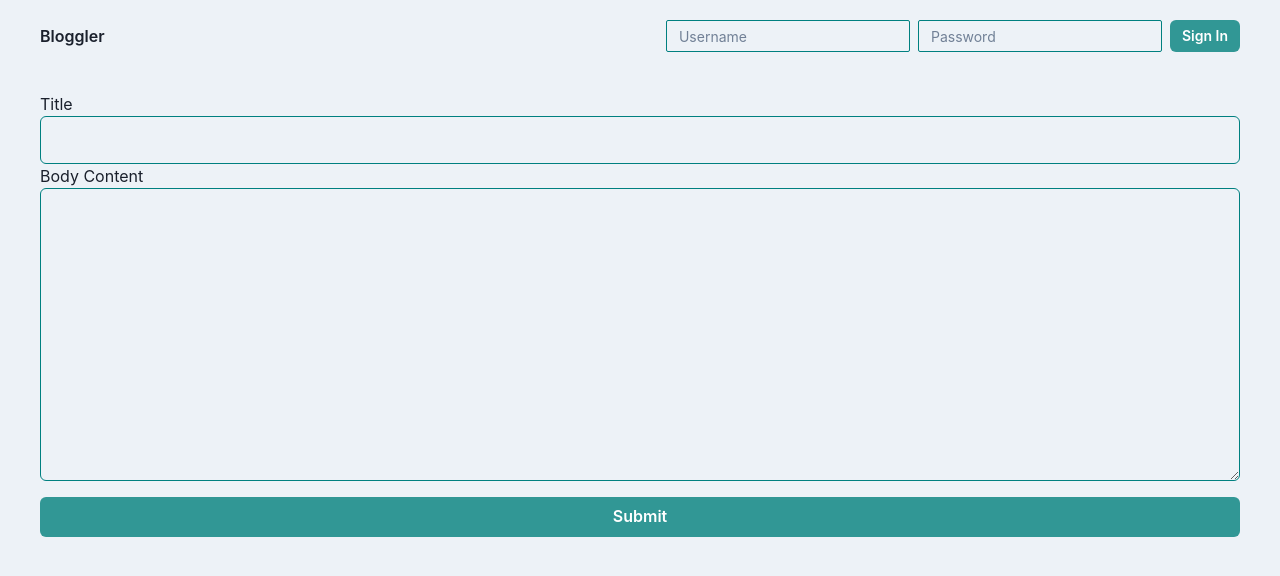
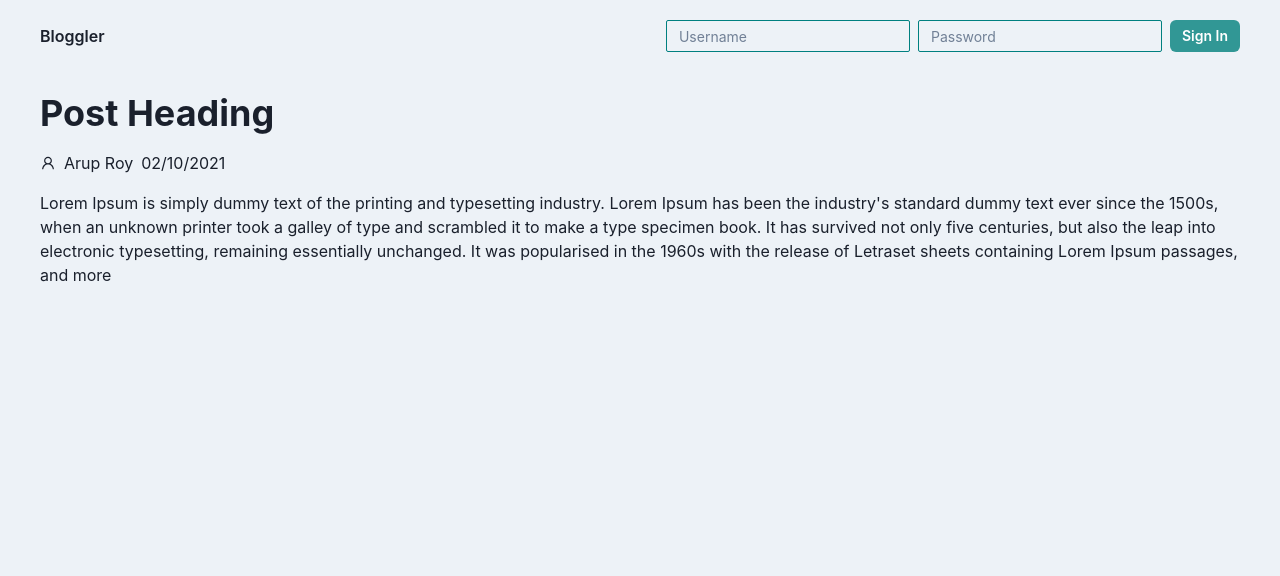
Before and after one commit to itsaruproy/bloggler-frontend, a React (Create React App) app: page / in a window 1280 px wide. Shown: the top 576 px of the page. Built offline with nearby package versions, Linux system fonts and the light colour scheme.

Commit message:
fix: Container size to 1200px

```diff
--- a/src/components/App.js
+++ b/src/components/App.js
@@ -6,6 +6,7 @@
 import Header from './Header'
 import Profile from './Profile'
 import SignUp from './SignUp'
+import ViewPost from './ViewPost'
 
 const App = () => {
     return (
@@ -15,7 +16,8 @@
             {/* <SignUp /> */}
             {/* <GuestHome /> */}
             {/* <Profile /> */}
-            <CreatePost />
+            {/* <CreatePost /> */}
+            <ViewPost />
         </Box>
     )
 }
--- a/src/components/Header.js
+++ b/src/components/Header.js
@@ -3,9 +3,8 @@
 
 const Header = () => {
     return (
-        <Flex w={'100%'} bg={'gray.100'}>
+        <Flex maxW={'1200px'} bg={'gray.100'} mx={'auto'}>
             <Box
-                px={'10'}
                 py={'5'}
                 w={'100%'}
                 display={'flex'}
--- /dev/null
+++ b/src/components/ViewPost.js
@@ -0,0 +1,34 @@
+import React from 'react'
+import { Flex, Text, Heading, HStack, Icon } from '@chakra-ui/react'
+import { AiOutlineUser } from 'react-icons/ai'
+
+const ViewPost = () => {
+    return (
+        <Flex
+            flexDirection={'column'}
+            maxW={'1200px'}
+            mx={'auto'}
+            mt={'5'}
+            gap={'1rem'}
+        >
+            <Heading>Post Heading</Heading>
+            <HStack>
+                <Icon as={AiOutlineUser} />
+                <Text>Arup Roy</Text>
+                <Text>02/10/2021</Text>
+            </HStack>
+            <Text>
+                Lorem Ipsum is simply dummy text of the printing and typesetting
+                industry. Lorem Ipsum has been the industry's standard dummy
+                text ever since the 1500s, when an unknown printer took a galley
+                of type and scrambled it to make a type specimen book. It has
+                survived not only five centuries, but also the leap into
+                electronic typesetting, remaining essentially unchanged. It was
+                popularised in the 1960s with the release of Letraset sheets
+                containing Lorem Ipsum passages, and more
+            </Text>
+        </Flex>
+    )
+}
+
+export default ViewPost
```
